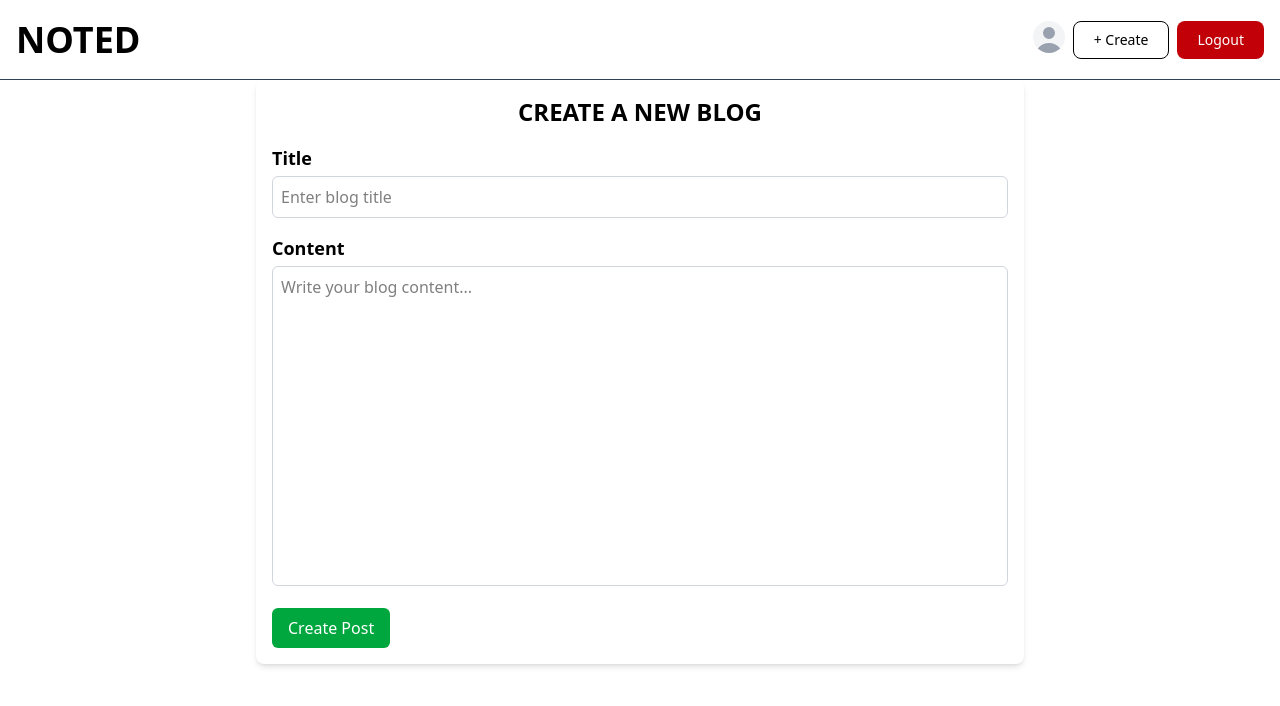
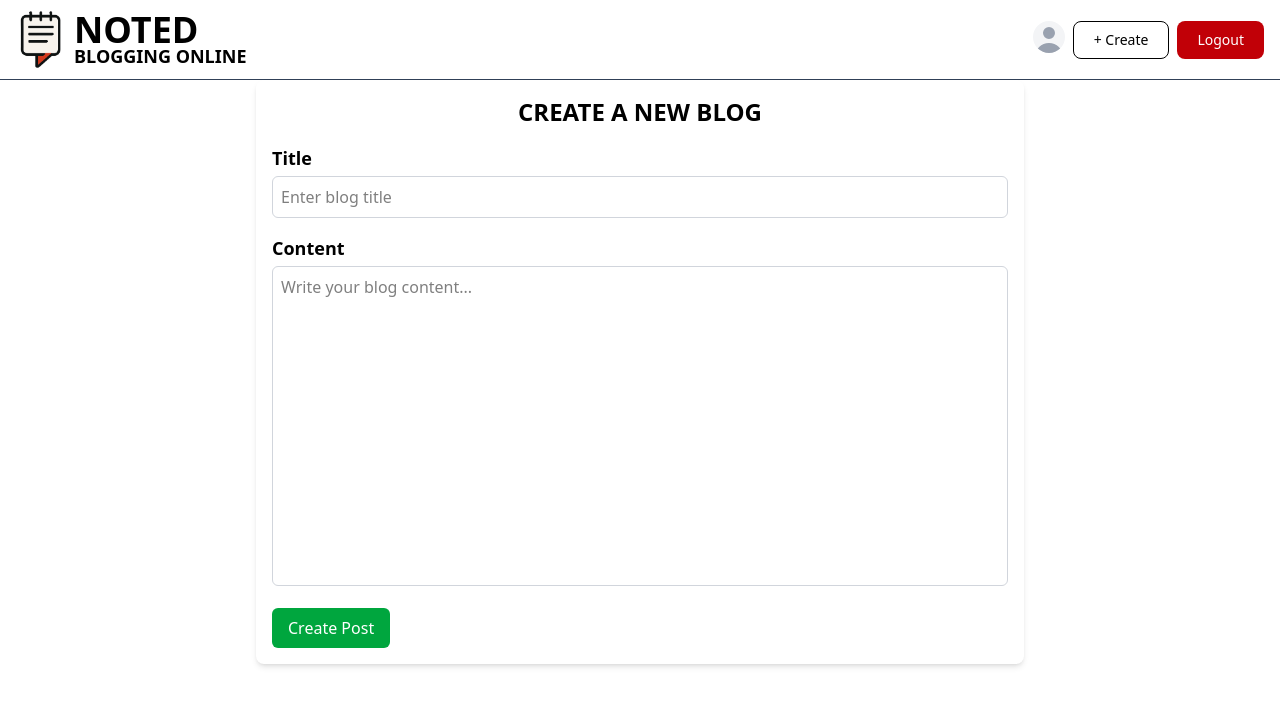
Before and after one commit to joyxcode2005/Medium-serverless, a React (Vite) app in the folder frontend/: page /create in a window 1280 px wide. Shown: the top 706 px of the page. Built offline with nearby package versions, Linux system fonts and the light colour scheme.

Commit message:
added logo and favicon

```diff
--- a/frontend/index.html
+++ b/frontend/index.html
@@ -2,7 +2,7 @@
 <html lang="en">
   <head>
     <meta charset="UTF-8" />
-    <link rel="icon" type="image/svg+xml" href="/vite.svg" />
+    <link rel="icon" type="image/svg+xml" href="/logo.png" />
     <meta name="viewport" content="width=device-width, initial-scale=1.0" />
     <title>NOTED | Your Blogging Website</title>
   </head>
--- a/frontend/src/components/Appbar.tsx
+++ b/frontend/src/components/Appbar.tsx
@@ -14,8 +14,11 @@ const Appbar = () => {
 
   return (
     <div className="w-full h-[10vh] border-b-1 border-slate-700 flex items-center justify-between p-4">
-      <h2 className="text-4xl font-semibold uppercase">
-        <Link to={"/posts"}>Noted</Link>
+      <h2 className="text-4xl font-semibold uppercase flex">
+        <img src="logo.png" alt="logo" width={50} />
+        <Link to={"/posts"} className="flex flex-col justify-center ml-2">
+          Noted <br /> <span className="text-lg -mt-2">Blogging Online</span>
+        </Link>
       </h2>
       <div className="flex">
         <div className="relative w-8 h-8 overflow-hidden bg-gray-100 rounded-full dark:bg-gray-600">
```
Also changed, not shown: frontend/public/logo.png (added).
